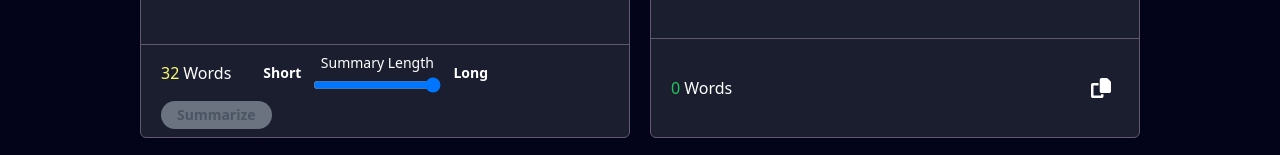
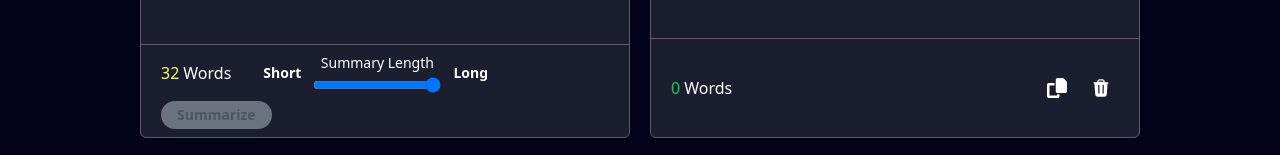
Before and after one commit to GabrielCarames/grammar-gate, a Next.js app: page /text-summarizer in a window 1280 px wide. Shown: the part 669-824 px from the top of the page. Built offline with nearby package versions, Linux system fonts and the light colour scheme; no server answers.

Commit message:
feat(SummarizedText): add delete summary button

```diff
--- a/src/components/SummarizedText.tsx
+++ b/src/components/SummarizedText.tsx
@@ -1,9 +1,9 @@
 import TextareaSpan from "./TextareaSpan"
 import { useSummaryContext } from "@/contexts/SummaryContext"
 import useAxios from "@/hooks/useAxios"
-import { DocumentDuplicateIcon } from "@heroicons/react/24/solid"
 import Image from "next/image"
 import copyIcon from "../../public/copy-icon.svg"
+import { TrashIcon } from "@heroicons/react/24/solid"
 
 const SummarizedText = ({ children }: { children: React.ReactNode }) => {
   return (
@@ -43,8 +43,8 @@ SummarizedText.SummarizedTextContent = function SummarizedTextContent() {
 }
 
 SummarizedText.SummarizedTextFooter = function SummarizedTextFooter() {
-  const { summary } = useSummaryContext()
-  console.log(summary)
+  const { summary, setSummary } = useSummaryContext()
+
   return (
     <footer className="h-full flex items-center py-2 px-5 border-t-[.5px] border-gray-2">
       <div className="w-full flex justify-between">
@@ -55,12 +55,18 @@ SummarizedText.SummarizedTextFooter = function SummarizedTextFooter() {
             className="!text-green-500 text-center"
           />
         </div>
-        <div className="flex gap-5">
+        <div className="flex gap-2">
           <button
             className="rounded-full p-2 hover:bg-pink-1 duration-150"
             onClick={() => navigator.clipboard.writeText(summary)}
           >
             <Image src={copyIcon} alt="Copy summary icon" className="w-5 h-5" />
+          </button>
+          <button
+            className="rounded-full p-2 hover:bg-pink-1 duration-150"
+            onClick={() => setSummary("")}
+          >
+            <TrashIcon className="w-5 h-5 text-white" />
           </button>
         </div>
       </div>
```
